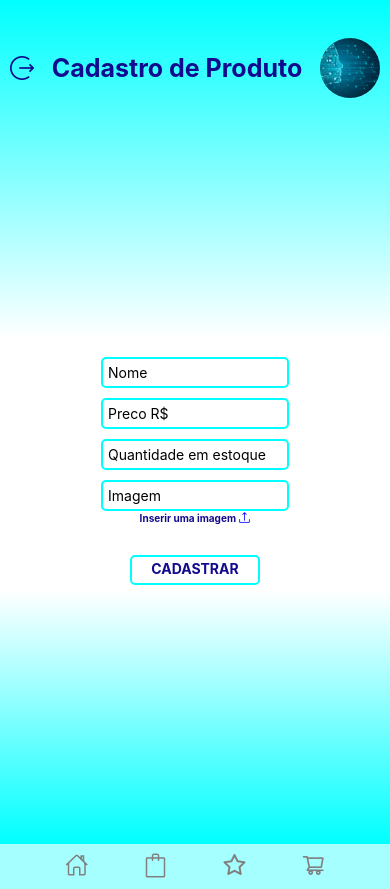
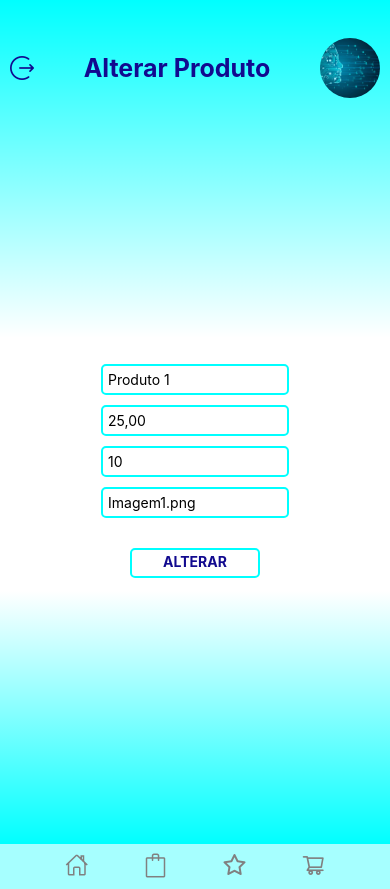
Before and after one commit to KyuaKun/ecommerce-react-native-app, a React Native app in the folder figma-clone/: screen / in a window 390 px wide. Built offline with nearby package versions, Linux system fonts and the light colour scheme.

Commit message:
Inclusão footer alteração produto.

```diff
--- a/figma-clone/App.js
+++ b/figma-clone/App.js
@@ -27,7 +27,7 @@ export default function App() {
       {/* <ConfirmaSenha /> */}
       {/* <CriaSenha /> */}
       {/* <Favoritos /> */}
-      <CadastroProduto />
+      <AlteraProduto />
     </>
   );
 }
--- a/figma-clone/src/screens/alteraProduto/index.js
+++ b/figma-clone/src/screens/alteraProduto/index.js
@@ -1,19 +1,30 @@
 import React from "react";
 import Botao from "../../components/botao/Botao";
+import Footer from "../../components/footerMenu/FooterMenu";
+import Gradiente from "../../components/gradiente";
 import Input from "../../components/input/Input";
 import Navbar from "../../components/navbar/Navbar";
 import { Container } from "./styles";
 
 const AlteraProduto = () => {
   return (
+    <>
+      <Gradiente
+        position='top'
+      />
+      <Navbar titulo="Alterar Produto" />
       <Container>
-      <Navbar titulo="Alterar Produto" />
         <Input placeholder="Produto 1" />
         <Input placeholder="25,00" />
         <Input placeholder="10" />
         <Input placeholder="Imagem1.png" />
         <Botao texto="ALTERAR" />
       </Container>
+      <Footer />
+      <Gradiente
+        position= 'bottom'
+      />
+    </>
   );
 };
 
--- a/figma-clone/src/screens/alteraProduto/styles.js
+++ b/figma-clone/src/screens/alteraProduto/styles.js
@@ -4,5 +4,4 @@ export const Container = styled.View`
   flex: 1;
   justify-content: center;
   align-items: center;
-  margin-bottom: 100px;
 `;
```
Lines whose indentation alone changed are shown as unchanged.
